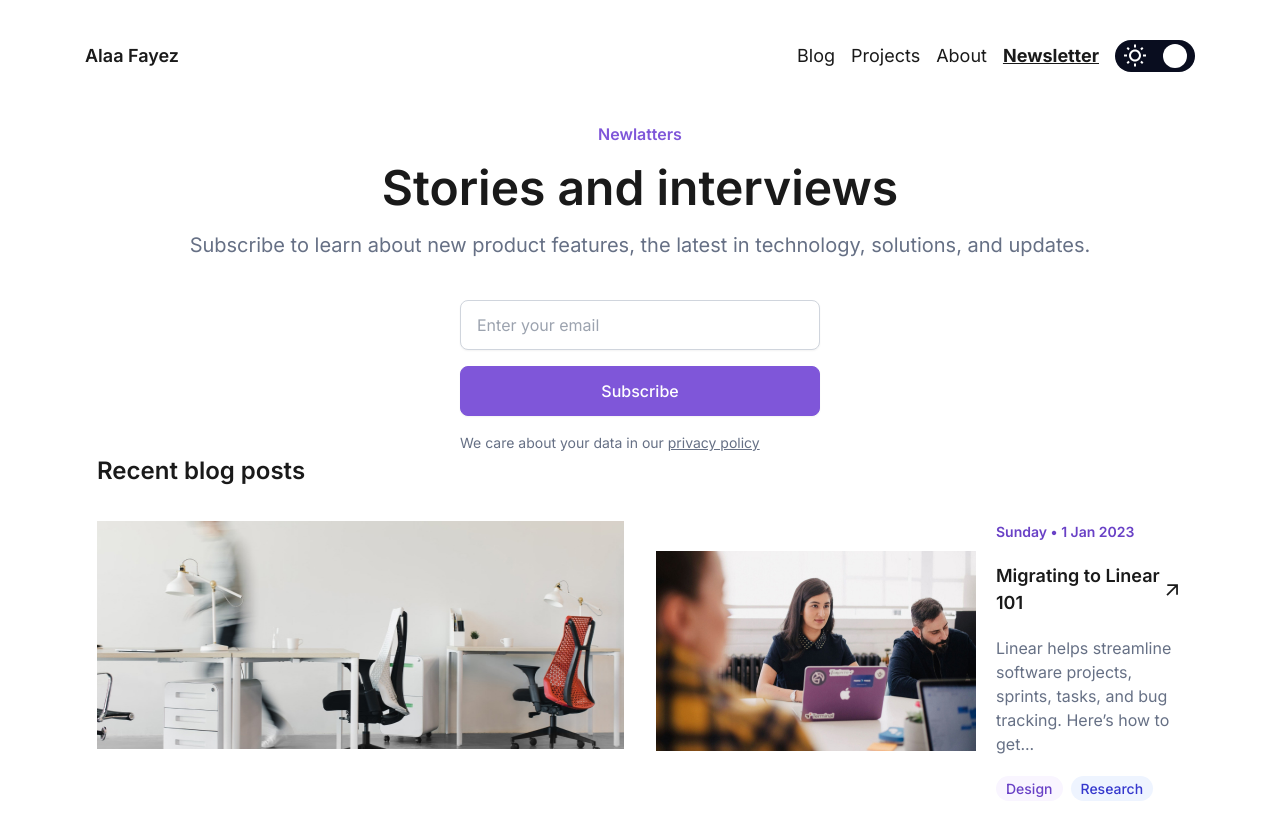
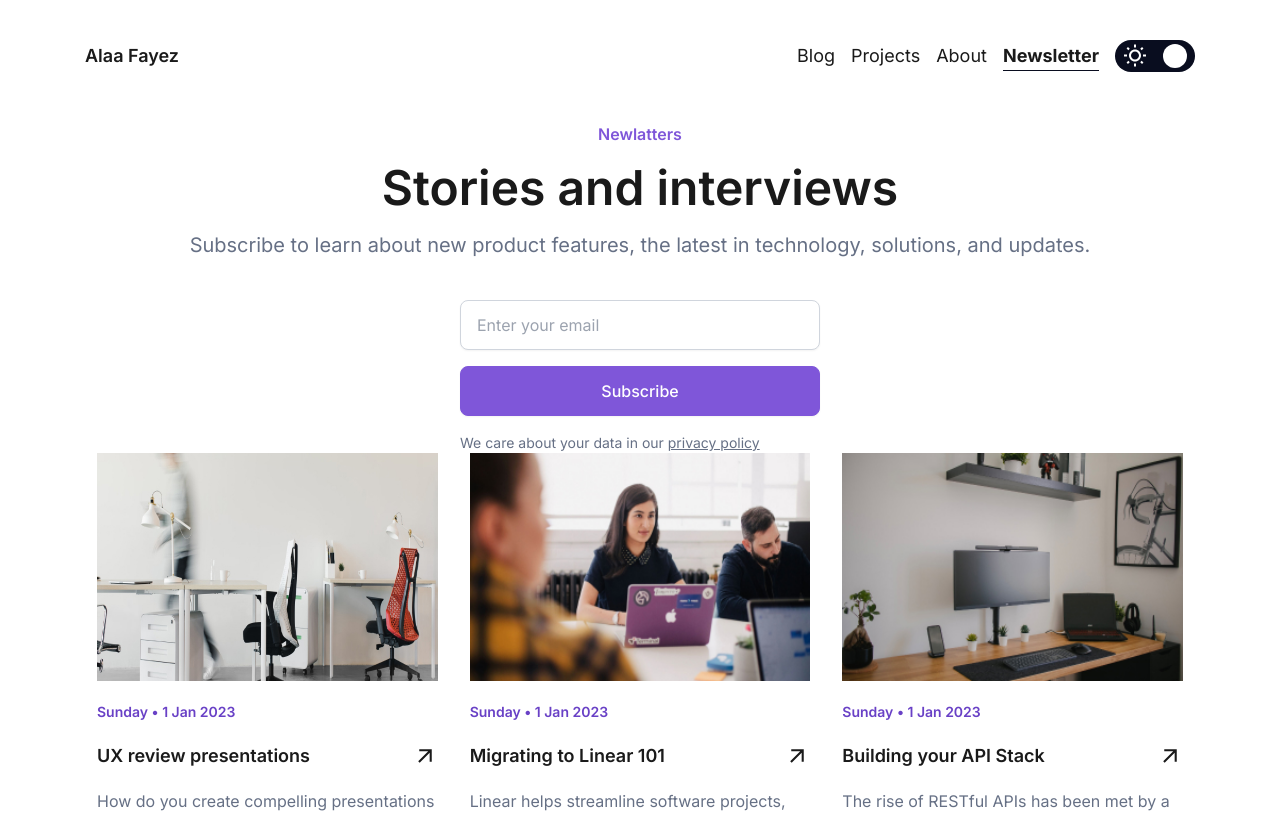
Before and after one commit to EN-BAAK/SW-School, a React (Vite) app: page /newsletter in a window 1280 px wide. Shown: the top 813 px of the page. Built offline with nearby package versions, Linux system fonts and the light colour scheme.

Commit message:
enhance the code

```diff
--- a/src/components/PageNumberBox.tsx
+++ b/src/components/PageNumberBox.tsx
@@ -1,5 +1,5 @@
 import React from 'react'
-import { useAppDispatch } from '../app/hooks'
+import { useAppDispatch, useAppSelector } from '../app/hooks'
 import { setPage } from '../features/posts/postsSlice'
 
 interface Props {
@@ -9,14 +9,16 @@ interface Props {
 
 const PageNumberBox = ({ number, currentPage }: Props): React.ReactNode => {
   const dispatch = useAppDispatch()
+  const theme = useAppSelector(state => state.theme.theme)
 
   return (
     <button
       onClick={() => dispatch(setPage(number))}
       className={`
     rounded-[8px] w-[40px] h-[40px] text-[14px] my-4
-    flex items-center justify-center font-medium text-[#667085]
-    ${number === currentPage && "bg-[#F9F5FF] text-[#7F56D9]"}
+    flex items-center justify-center font-medium
+    ${theme === "light" ? "text-[#667085]" : "text-white"}
+    ${number === currentPage && theme === "light" ? "bg-[#F9F5FF] text-[#7F56D9]" : number === currentPage ? "bg-[#F9F5FF] text-[#112211]" : ""}
     `}>
       {number}
     </button>
--- a/src/layouts/Navbar.tsx
+++ b/src/layouts/Navbar.tsx
@@ -27,25 +27,25 @@ const Navbar = (): React.ReactNode => {
           <h1 className='font-semibold sm:hidden mb-10'>Alaa Fayez</h1>
           <li>
             <Link
-              className={`${isActiveLink("/") ? "font-bold underline" : ""}`}
+              className={`${isActiveLink("/") ? "font-bold border-b border-solid pb-1" : ""} ${theme === "light" ? "border-[#090D1F]" : "border-white"}`}
               to="/"
             >Blog</Link>
           </li>
           <li>
             <Link
-              className={`${isActiveLink("/projects") ? "font-bold underline" : ""}`}
+              className={`${isActiveLink("/projects") ? "font-bold border-b border-solid pb-1" : ""} ${theme === "light" ? "border-[#090D1F]" : "border-white"}`}
               to="/projects"
             >Projects</Link>
           </li>
           <li>
             <Link
-              className={`${isActiveLink("/about") ? "font-bold underline" : ""}`}
+              className={`${isActiveLink("/about") ? "font-bold border-b border-solid pb-1" : ""} ${theme === "light" ? "border-[#090D1F]" : "border-white"}`}
               to="/about"
             >About</Link>
           </li>
           <li>
             <Link
-              className={`${isActiveLink("/newsletter") ? "font-bold underline" : ""}`}
+              className={`${isActiveLink("/newsletter") ? "font-bold border-b border-solid pb-1" : ""} ${theme === "light" ? "border-[#090D1F]" : "border-white"}`}
               to="/newsletter"
             >Newsletter</Link>
           </li>
--- a/src/screens/Newsletter.tsx
+++ b/src/screens/Newsletter.tsx
@@ -1,18 +1,43 @@
 import React from 'react'
 import Subscribe from '../components/Subscribe'
-import RecentBlog from '../components/RecentBlog'
 import { useAppSelector } from '../app/hooks'
+import Post from '../components/Post'
 
 const Newsletter = (): React.JSX.Element => {
   const data = useAppSelector(state => state.posts)
+  const visiblePosts = data.posts.slice(0, 3)
 
   return (
     <div className='px-[32px] py-[30px]'>
       <Subscribe />
-      <RecentBlog
-        postImages={data.mainImages}
-        posts={data.posts}
-      />
+
+      <div className="grid grid-cols-1 sm:grid-cols-2 lg:grid-cols-3 gap-[32px]">
+        <Post
+          categories={visiblePosts[0].categories}
+          date={visiblePosts[0].date}
+          introText={visiblePosts[0].introText}
+          title={visiblePosts[0].title}
+          id={visiblePosts[0].id}
+          mainImage={data.mainImages[visiblePosts[0].id - 1]}
+        />
+        <Post
+          categories={visiblePosts[1].categories}
+          date={visiblePosts[1].date}
+          introText={visiblePosts[1].introText}
+          title={visiblePosts[1].title}
+          id={visiblePosts[1].id}
+          mainImage={data.mainImages[visiblePosts[1].id - 1]}
+        />
+        <Post
+          categories={visiblePosts[2].categories}
+          date={visiblePosts[2].date}
+          introText={visiblePosts[2].introText}
+          title={visiblePosts[2].title}
+          id={visiblePosts[2].id}
+          mainImage={data.mainImages[visiblePosts[2].id - 1]}
+          containerStyle='sm:col-span-2 lg:col-span-1'
+        />
+      </div>
     </div>
   )
 }
```
